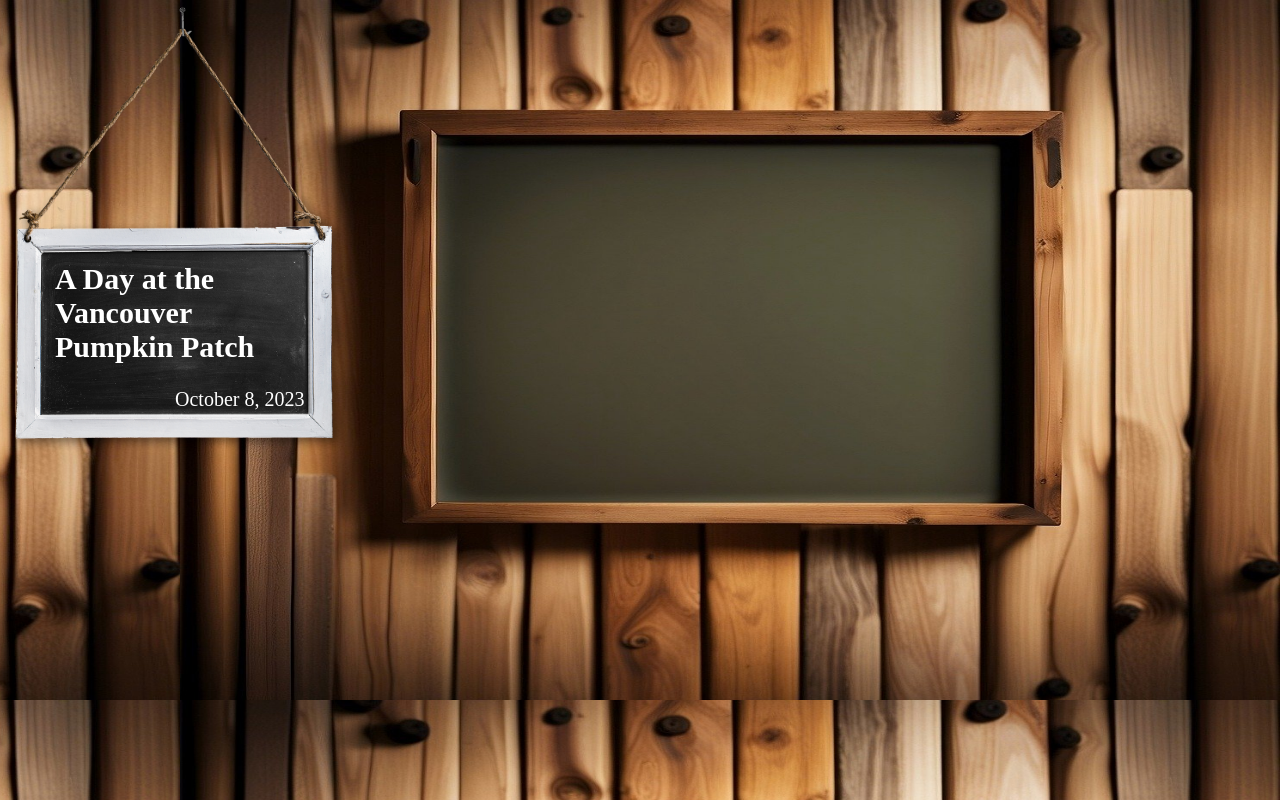
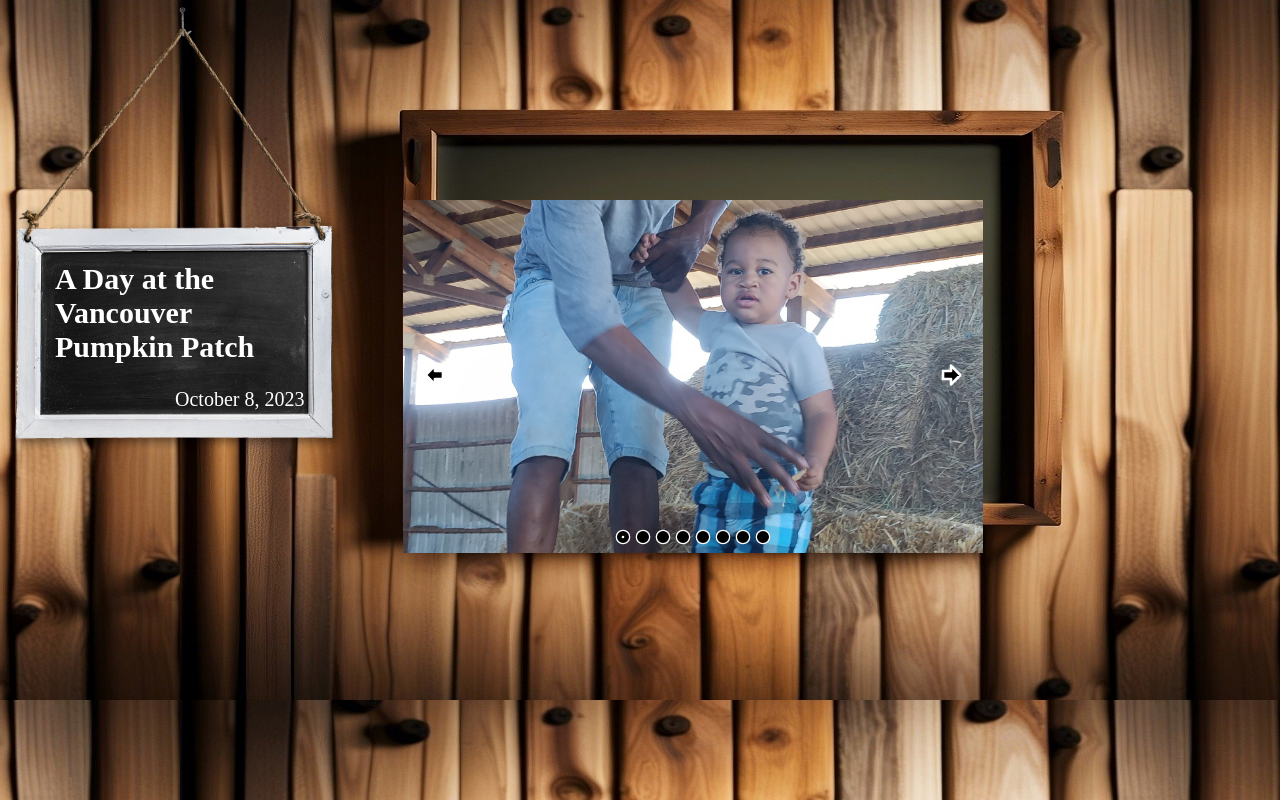
Before and after one commit to Hipples/family-photos, a React (Vite) app: page / in a window 1280 px wide. Built offline with nearby package versions, Linux system fonts and the light colour scheme.

Commit message:
album fitted to frame

```diff
--- a/src/App.jsx
+++ b/src/App.jsx
@@ -10,11 +10,11 @@ const albumDetails = {
 }
 
 const App = () => (
-  <div className="background">
+  <div>
     <HangingSign albumDetails={albumDetails}/>
-    {/* <section style={{ maxWidth: "600px", width: '100%', aspectRatio: '1', margin: "0 auto" }}>
+    <section>
       <ImageSlider images={IMAGES} />
-    </section> */}
+    </section>
   </div>
 );
 
--- a/src/background.css
+++ b/src/background.css
@@ -4,3 +4,11 @@ body {
   background-size: 1100px 700px;
   background-position: right top;
 }
+
+section {
+  position: fixed;
+  height: 353px;
+  width: 580px;
+  top: 25%;
+  left: 31.5%;
+}
--- a/src/components/image-slider.css
+++ b/src/components/image-slider.css
@@ -4,14 +4,23 @@
   box-sizing: border-box;
 }
 
+.img-slider-container {
+  position: relative;
+  height: 100%;
+  width: 100%;
+  overflow: hidden
+}
+
 .img-slider-img {
+  all: unset;
   object-fit: cover;
   width: 100%;
   height: 100%;
+  display: none;
+}
+
+.img-slider-img.active {
   display: block;
-  border: 20px solid black;
-  flex-shrink: 0;
-  flex-grow: 0;
 }
 
 .img-slider-btn {
--- a/src/components/image-slider.jsx
+++ b/src/components/image-slider.jsx
@@ -18,19 +18,17 @@ const ImageSlider = ({ images }) => {
       return index + 1;
     });
   }
+  const isActive = (index) => sliderIndex === index;
 
   return (
-    <section
-      aria-label="Image Slider"
-      style={{ width: '100%', height: '100%', position: 'relative' }} >
+    <>
       <a href="#after-image-slider-controls" className="skip-link">Skip Image Slider Controls</a>
-      <div style={{ width: '100%', height: '100%', display: 'flex', overflow: 'hidden' }}>
+      <div className='img-slider-container'>
         {images.map(({ url, alt }, index) => (
           <img
             key={url} src={url} alt={alt}
-            aria-hidden={sliderIndex !== index}
-            className="img-slider-img"
-            style={{ translate: `${-100 * sliderIndex}%` }} />
+            aria-hidden={!isActive(index)}
+            className={`img-slider-img ${isActive(index) ? 'active' : ''}`} />
         ))}
       </div>
       <button
@@ -65,7 +63,7 @@ const ImageSlider = ({ images }) => {
           ))}
       </div>
       <div id="after-image-slider-controls" />
-    </section>
+    </>
   );
 }
 
```
